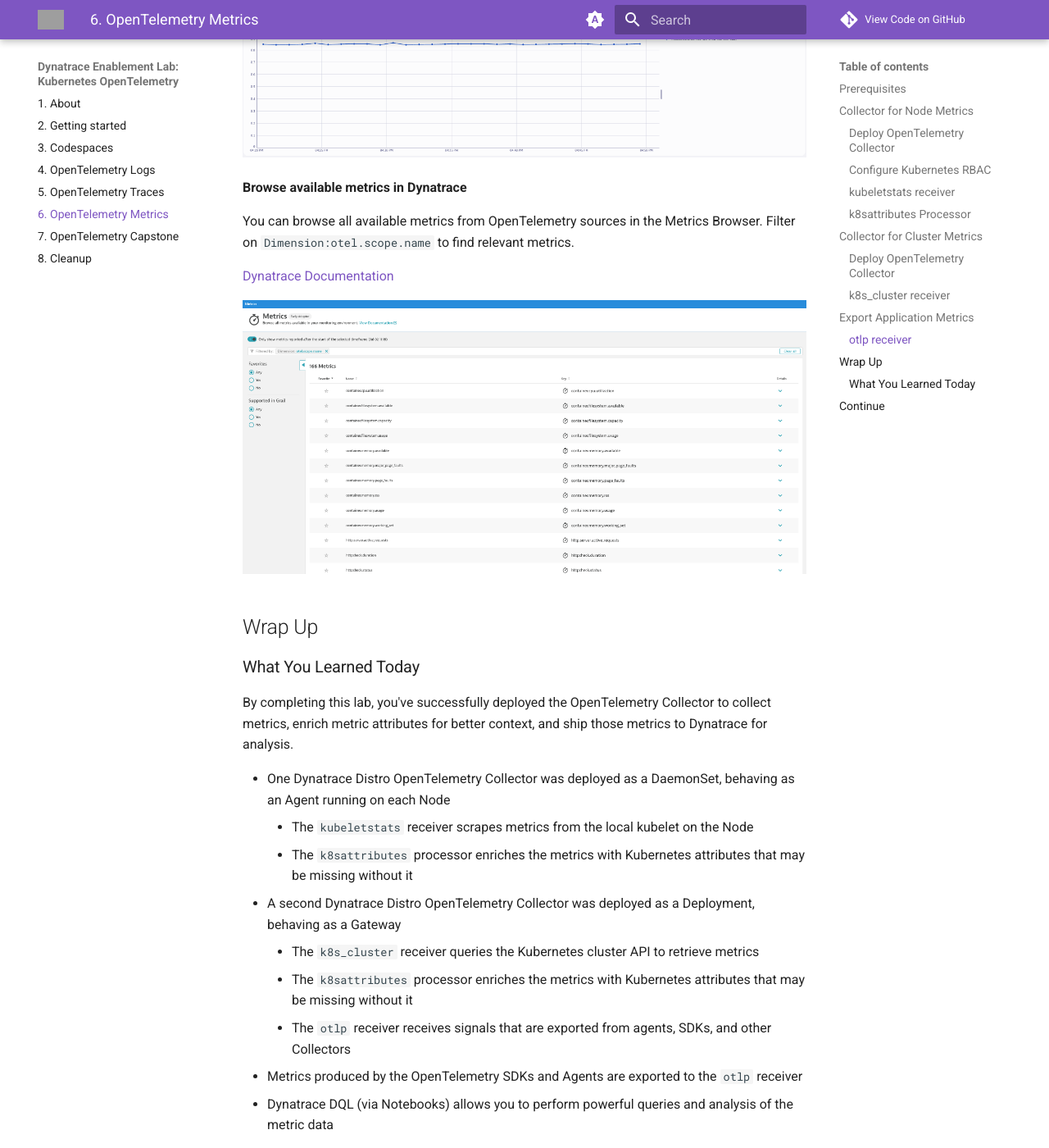
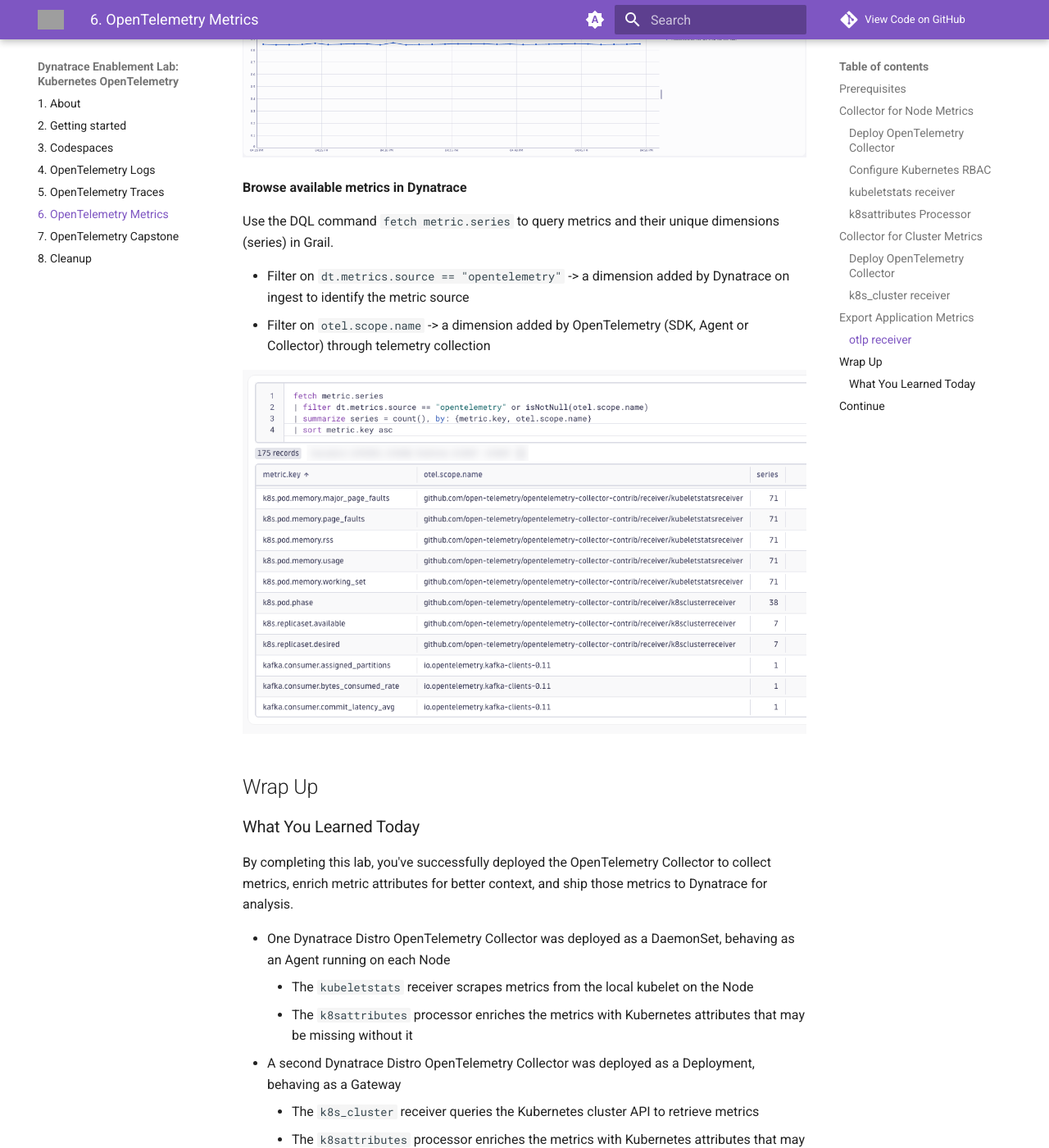
Before and after one commit to dynatrace-wwse/enablement-kubernetes-opentelemetry, an MkDocs documentation site: the page built from docs/6-opentelemetry-metrics.md, in a window 1280 px wide and 1400 px high, scrolled down 11076 px. Shown: the whole window at 82% size. Built offline with MkDocs 1.6.1 and Material for MkDocs 9.7.7, drawn with Linux system fonts in a browser that asks for light colours; comment, search, counter and statistics services are not loaded; some of the changed text lies outside the part shown; grey boxes are pictures that could not be loaded.

Commit message:
remove classic screen replace with dql

```diff
--- a/docs/6-opentelemetry-metrics.md
+++ b/docs/6-opentelemetry-metrics.md
@@ -448,13 +448,13 @@
 ![dql_sdk_kafka_request_rate](./img/metrics-dql_sdk_kafka_request_rate.png)
 
 **Browse available metrics in Dynatrace**
-<!-- TODO: Update to Grail query in Notebook, remove classic screen -->
 
-You can browse all available metrics from OpenTelemetry sources in the Metrics Browser.  Filter on `Dimension:otel.scope.name` to find relevant metrics.
+Use the DQL command `fetch metric.series` to query metrics and their unique dimensions (series) in Grail.
 
-[Dynatrace Documentation](https://docs.dynatrace.com/docs/observe-and-explore/dashboards-classic/metrics-browser){target="_blank"}
+* Filter on `dt.metrics.source == "opentelemetry"` -> a dimension added by Dynatrace on ingest to identify the metric source
+* Filter on `otel.scope.name` -> a dimension added by OpenTelemetry (SDK, Agent or Collector) through telemetry collection
 
-![dt_otel_scope_metrics](./img/metrics-dt_otel_scope_metrics.png)
+![dt_otel_scope_metrics](./img/metrics-dql_otel_metric_series.png)
 
 ## Wrap Up
 
@@ -471,6 +471,7 @@
     * The `otlp` receiver receives signals that are exported from agents, SDKs, and other Collectors
 - Metrics produced by the OpenTelemetry SDKs and Agents are exported to the `otlp` receiver
 - Dynatrace DQL (via Notebooks) allows you to perform powerful queries and analysis of the metric data
+- Use the DQL command `fetch metric.series` to query metrics and their unique dimensions (series) in Grail.
 
 ## Continue
 
```
Also changed, not shown: docs/img/metrics-dql_otel_metric_series.png (added).
